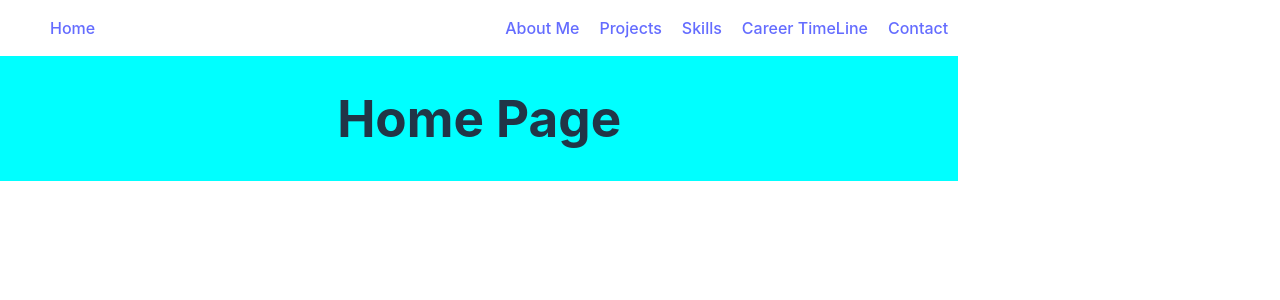
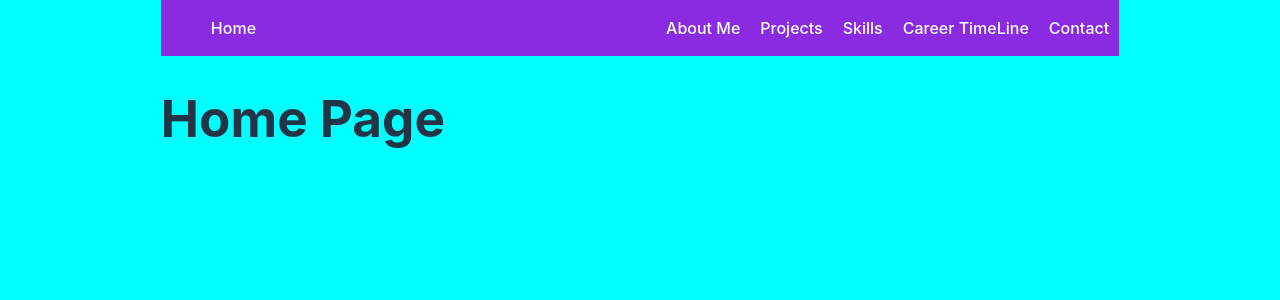
Before and after one commit to anderja2000/JDAndersonPortfolio, a React (Vite) app in the folder Frontend/my-portfolio/: page / in a window 1280 px wide. Shown: the top 300 px of the page. Built offline with nearby package versions, Linux system fonts and the light colour scheme.

Commit message:
needed to updatewith changes

```diff
--- a/Frontend/my-portfolio/src/components/Header.jsx
+++ b/Frontend/my-portfolio/src/components/Header.jsx
@@ -3,7 +3,7 @@ import "../styles/Header.css";
 const Header = () => {
 
     return (
-        <header>
+        <nav className="header">
             <ul className="navbar">
                 <li style={{ marginRight: '400px'}}>
                     <Link to="/" >Home</Link>
@@ -26,7 +26,7 @@ const Header = () => {
 
 
             </ul>
-        </header>
+        </nav>
     )
 }
 
--- a/Frontend/my-portfolio/src/index.css
+++ b/Frontend/my-portfolio/src/index.css
@@ -15,7 +15,7 @@
 
 a {
   font-weight: 500;
-  color: #646cff;
+  /* color: #646cff; */
   text-decoration: inherit;
 }
 a:hover {
--- a/Frontend/my-portfolio/src/styles/Header.css
+++ b/Frontend/my-portfolio/src/styles/Header.css
@@ -1,6 +1,22 @@
 .navbar li {
-    display: inline;
-    list-style-type: none; /* Remove bullets */
-    padding: 0; /* Remove padding */
-    margin: 10px; /* Remove margins */
-  }
+  display: inline;
+  list-style-type: none;
+  /* Remove bullets */
+
+  /* Remove padding */
+  margin: 10px;
+  /* Remove margins */
+}
+
+.header {
+  width: 100%;
+  display: flex;
+  justify-content: space-between;
+  color: white;
+  background-color: blueviolet;
+}
+
+.navbar a {
+  text-decoration: none;
+  color: white;
+}
--- a/Frontend/my-portfolio/src/styles/Home.css
+++ b/Frontend/my-portfolio/src/styles/Home.css
@@ -1,4 +1,7 @@
 .home {
+
+}
+body {
     background-color: aqua;
     display: flex;
     justify-content: center;
```
Also changed, not shown: 9 other files (tests, documents, lock files or other folders).
